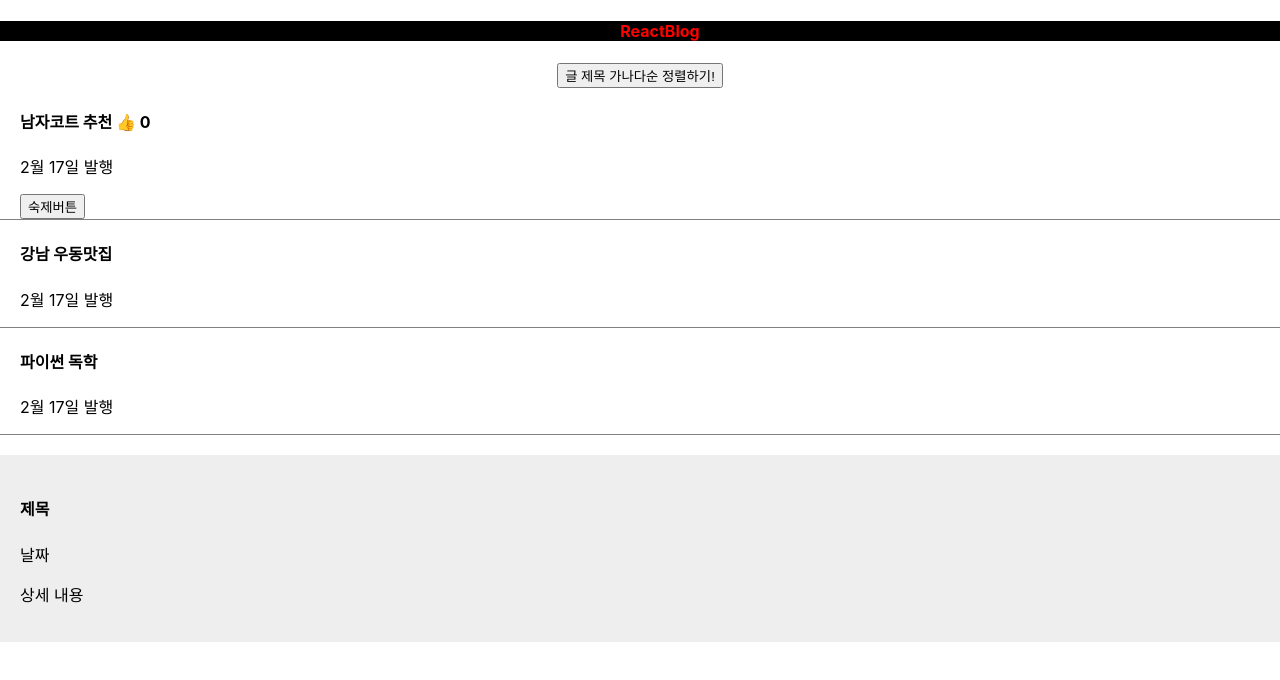
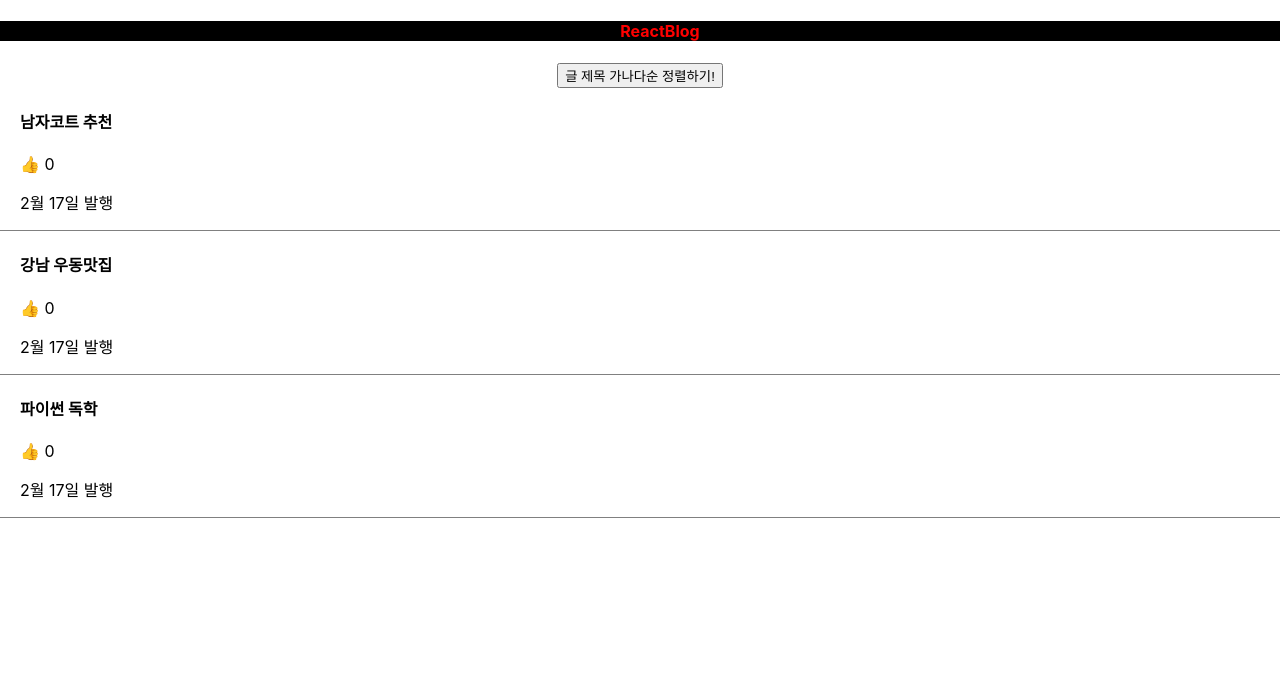
Before and after one commit to 77r77ung/reactBlog, a React (Create React App) app in the folder blog/: page / in a window 1280 px wide. Shown: the top 680 px of the page. Built offline with nearby package versions, Linux system fonts and the light colour scheme.

Commit message:
[React_Project_1] React Blog | ~ 22.09.28

```diff
--- a/blog/src/App.js
+++ b/blog/src/App.js
@@ -19,10 +19,16 @@ function App() {
   let [글제목, 글제목변경] = useState(['남자코트 추천', '강남 우동맛집', '파이썬 독학'])
 
   {/* 따봉: 실제 State | 따봉변경: State 변경 함수(state 변경 함수를 사용해야 html 재렌더링도 잘 됨) */}
-  let [따봉, 따봉변경] = useState(0);
+  let [따봉, 따봉변경] = useState(글제목.map(function(a){
+    return 0
+  }));
+  {/* 글제목만큼 따봉 State 생성 -> [0, 0, 0] */}
+
   function 함수(){
     console.log(1);
   }
+
+  let [modal, setModal] = useState(false);
 
   return (
     <div className="App"> {/* html이 아니라 JSX(.js 파일에서 쓰는 html 대용품) 문법임 */}
@@ -41,16 +47,17 @@ function App() {
         글 제목 가나다순 정렬하기!
       </button>
 
+      {/*
       <div className="list">
-        { /* onClick = {} 안에는 함수 이름만 넣어주어야 함 */}
-        { /* 문자도 동일함 1만 '반가워'로 변경해주면 됨 */}
+        onClick = {} 안에는 함수 이름만 넣어주어야 함
+        /* 문자도 동일함 1만 '반가워'로 변경해주면 됨
         <h4> { 글제목[0] } <span onClick = {()=> { 따봉변경(따봉+1) }}> 👍 </span> { 따봉 } </h4>
-        { /* 이렇게 함수 만드는 문법을 바로 어줘도 상관없음! (세개 모두 동일한 코드)
+        이렇게 함수 만드는 문법을 바로 어줘도 상관없음! (세개 모두 동일한 코드)
         span onClick = { function(){ console.log(1) } }
-        span onClick = { () => { console.log(1)} } */}
+        span onClick = { () => { console.log(1)} }
         <p> 2월 17일 발행 </p>
 
-        {/* 숙제 2: 버튼 누르면 첫번째 게시물 제목이 '여자코트 추천'으로 변경되게 하기 */}
+        숙제 2: 버튼 누르면 첫번째 게시물 제목이 '여자코트 추천'으로 변경되게 하기
         <button onClick = {()=> { 글제목변경(['여자코트 추천', '강남 우동맛집', '파이썬 독학']) }}> 숙제버튼 </button>
         {/* 이렇게도 가능합니당.
         <button onClick = {()=> {
@@ -63,36 +70,80 @@ function App() {
           copy[0] = '여자코트 추천'
           글제목변경(copy);
         }
-        */}
       </div>
 
-      {/* 하지만, 컴포넌트는 state를 가져다쓸 때 문제가 된다. */}
       <div className="list">
         <h4> { 글제목[1] }</h4>
         <p> 2월 17일 발행 </p>
       </div>
 
+      숙제4: 제목 한 번 누르면 Modal창 띄우기, 한 번 더 누르면 Modal창 가리기
       <div className="list">
-        <h4> { 글제목[2] }</h4>
+        <h4 onClick={()=>{
+          modal == false ? setModal(true) : setModal(false)
+         }}> { 글제목[2] }</h4>
         <p> 2월 17일 발행 </p>
       </div>
 
-      {/* <Modal/> 로도 사용 가능함 */}
-      <Modal></Modal>
+      <Modal/> 로도 사용 가능함
+
+      동적 UI(ex. 탭, 모달창, 툴팁, 경고문 등) ->
+        1. html, CSS로 미리 디자인 완성
+        2. UI의 현재 상태 State로 미리 저장해두기
+        3. State의 상태에 따라 UI가 어떻게 보일지 작성
+          -> 제목을 누를 때마다 모달 창 기능이 펼쳐지도록 구현해보기
+      html에는 if문이 적용되지 않으므로 삼항연산자를 if문으로 사용
+          null: 비어있는 html 용도로 자주 사용
+      {
+        modal == true ? <Modal/> : null
+      }
+      */}
+
+      {/* Map 함수를 이용해 html 반복하기
+          숙제5: Map 함수를 이용해 글을 띄우고 글마다 개별적인 좋아요 갯수 기록하기 */}
+      {
+        글제목.map(function(a, i){
+          return (
+            <div className="list" key = {i} >
+              <h4 onClick = { ()=> {setModal(!modal)} } > {글제목[i]} </h4>
+              <span onClick = {()=> {
+                let copy = [...따봉];
+                copy[i] = 따봉[i]+1;
+                따봉변경(copy);
+               }}> 👍 </span> { 따봉[i] }
+              <p> 2월 17일 발행 </p>
+            </div>
+          )
+        })
+        // 위와  동일코드
+        // 글제목.map(function(a){
+        //   return (
+        //     <div className="list">
+        //       <h4> { a }</h4>
+        //       <p> 2월 17일 발행 </p>
+        //     </div>
+        //   )
+        // })
+      }
+      {
+        modal == true ? <Modal 글제목 = {글제목} 글제목변경 = {글제목변경}/> : null
+      }
 
     </div>
   );
 }
 
-{/* 컴포넌트 만들기 */}
-function Modal(){
-  return (
-    <div className = "modal">
-        <h4> 제목 </h4>
-        <p> 날짜 </p>
-        <p> 상세 내용 </p>
-    </div>
-  )
+{/* 컴포넌트 만들기
+    숙제 6: 글 수정 버튼을 누르면 첫 글 제목이 '여자코트 추천'으로 변경되야 함
+    보너스 숙제: Modal 안의 글 제목과 글 목록의 글 제목 일치시키기 */}
+function Modal(props){
+  let [copy_글제목, onModal] = useState(props.글제목.map(function(a, i){
+    return(
+      <div className="modal" style={{background : props.color}} key={i}>
+        <h4> {a[i]} </h4>
+      </div>
+    )
+  }))
 }
 
 export default App;
```
